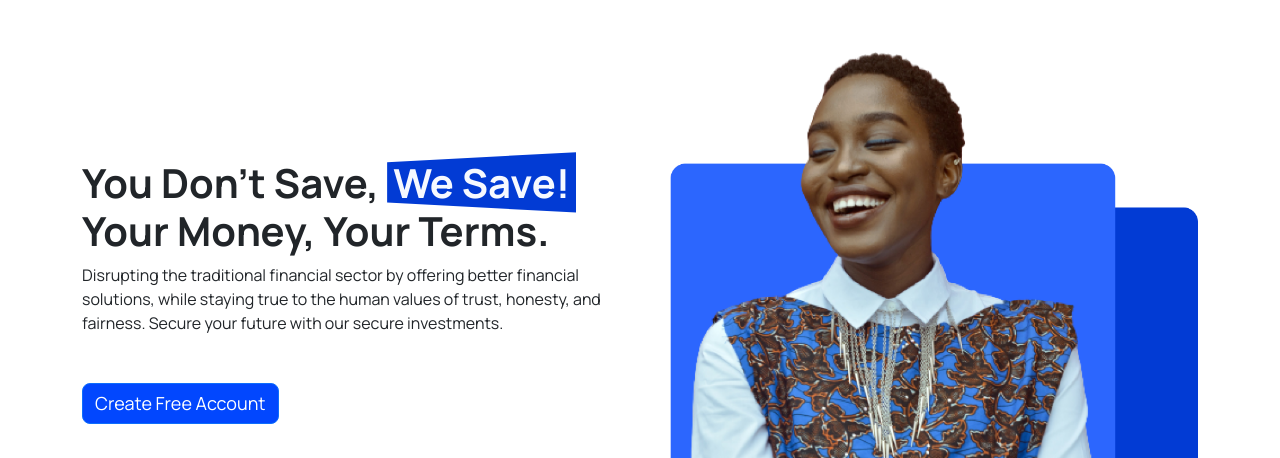
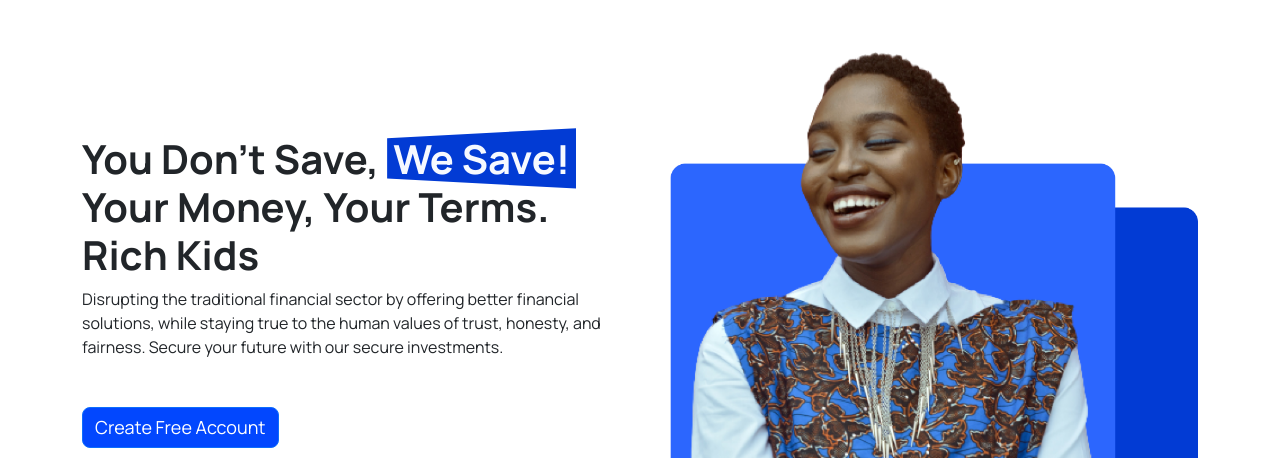
Before and after one commit to JolomiTee/SaveSpace, a plain HTML site: page index.html in a window 1280 px wide. Shown: the part 131-589 px from the top of the page. Drawn offline with nearby package versions, Linux system fonts and the light colour scheme.

Commit message:
Update index.html

```diff
--- a/index.html
+++ b/index.html
@@ -66,7 +66,7 @@
 
         <div class="row mb-5 pb-5">
           <div class="col-12 col-md-6 mt-auto mb-auto">
-            <h1 class="text-bold">You Don't Save, <span class="truncated">We Save!</span><br>Your Money, Your Terms.</h1>
+            <h1 class="text-bold">You Don't Save, <span class="truncated">We Save!</span><br>Your Money, Your Terms. Rich Kids</h1>
             <p>
               Disrupting the traditional financial sector by offering better financial solutions, while staying true to the human values of trust, honesty, and fairness. Secure your future with our secure investments.
             </p>
```
